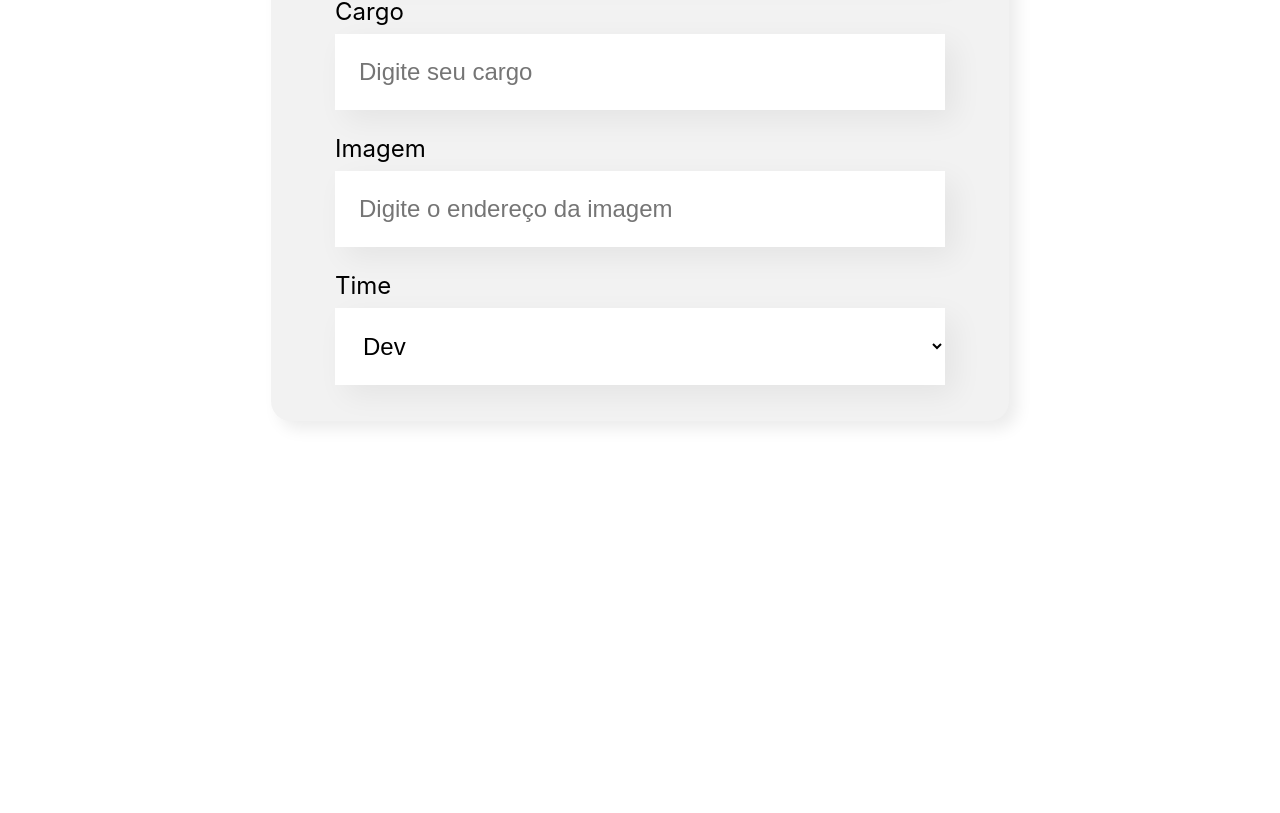
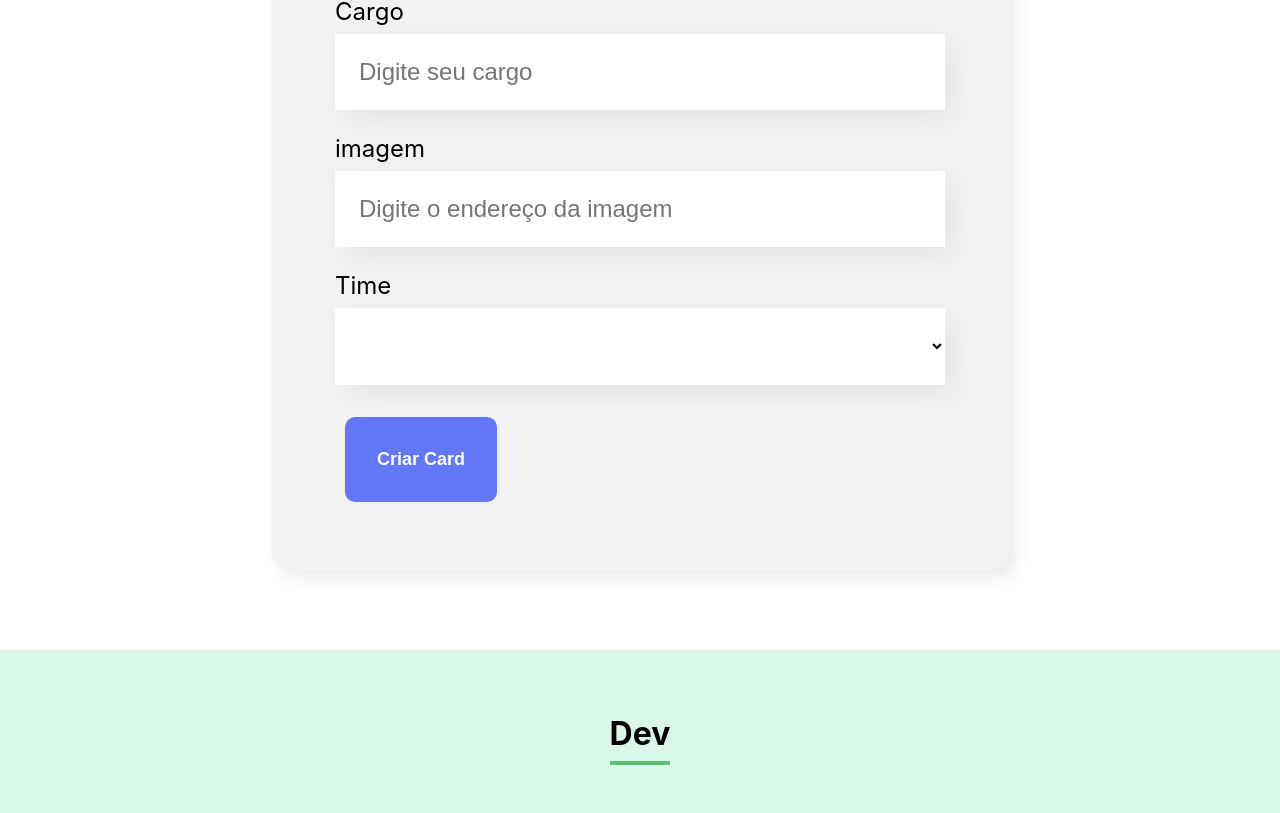
Before and after one commit to khyquer/organo, a React (Create React App) app in the folder organo/: page / in a window 1280 px wide. Shown: the part 827-1640 px from the top of the page. Before the commit the page ends 1328 px from the top, so only its background shows below. Built offline with nearby package versions, Linux system fonts and the light colour scheme; the HTML template or start-up script is replaced by a standard one.

Commit message:
Criar componente dos times

```diff
--- a/organo/src/App.js
+++ b/organo/src/App.js
@@ -1,12 +1,48 @@
+import { useState } from 'react';
 import Banner from './components/Banner'
 import Form from './components/Form';
+import Time from './components/Time';
 
 function App() {
+
+  const times = [
+    {
+
+    },
+    {
+        key: 1,
+        name: 'Dev',
+        colorFirst: '',
+        colorSecond: ''
+    },
+    {
+        key: 2,
+        name: 'Suporte',
+        colorFirst: '',
+        colorSecond: ''
+    },
+    {
+        key: 3,
+        name: 'Front',
+        colorFirst: '',
+        colorSecond: ''
+    }
+];
+
+  const [employee, setEmployee] = useState([])
+
+  const newEmployee = (value) => {
+    setEmployee([...employee, value])
+
+    console.log(employee);
+  }
+
   return (
     <div className="App">
         <Banner />
-        <Form />
-
+        <Form newEmployee={newEmployee} times={times}/>
+        <Time name='Dev'/>
+        <Time name='Suporte'/>
     </div>
   );
 }
--- /dev/null
+++ b/organo/src/components/Button/Button.css
@@ -0,0 +1,16 @@
+.button {
+    background-color: #6278F7;
+    mix-blend-mode: normal;
+    font-weight: 700;
+    font-size: 18px;
+    padding: 32px;
+    border-radius: 10px;
+    border: none;
+    cursor: pointer;
+    color: #FFF;
+    margin: 32px 10px;
+}
+
+.button:hover {
+    color: #95FFD4;
+}
--- /dev/null
+++ b/organo/src/components/Button/index.js
@@ -0,0 +1,11 @@
+import './Button.css'
+
+const Button = (props) => {
+    return (
+        <button className="button">
+            {props.children}
+        </button>
+    )
+}
+
+export default Button
--- a/organo/src/components/Combobox/index.js
+++ b/organo/src/components/Combobox/index.js
@@ -7,8 +7,12 @@ const Combobox = (props) => {
             <label>
                 {props.label}
             </label>
-            <select>
-                {props.itens.map((item, index) => <option key={item.key}>{item.name}</option>)}
+            <select
+                onChange={(e) => props.onChangeEvent(e.target.value)}
+                required={props.required}
+                value={props.value}
+            >
+                {props.itens.map((item) => <option key={item.key}>{item.name}</option>)}
             </select>
         </div>
     )
--- a/organo/src/components/Form/index.js
+++ b/organo/src/components/Form/index.js
@@ -1,27 +1,64 @@
+import {useState} from 'react'
 import './Form.css'
 import TextField from '../TextField';
 import Combobox from '../Combobox';
+import Button from '../Button';
 
-function Form(){
-    const times = [
-        {
-            key: 1,
-            name: 'Dev'
-        },
-        {
-            key: 2,
-            name: 'Suporte'
-        }
-    ];
+function Form(props){
+
+
+
+    const [name, setName] = useState();
+    const [ocupation, setOcupation] = useState();
+    const [image, setImage] = useState();
+    const [time, setTime] = useState();
+
+    const callBackSubmit = (e) => {
+        props.newEmployee({
+            name,
+            ocupation,
+            image,
+            time
+        })
+    }
 
     return (
         <section className="form">
-            <form>
+            <form onSubmit={(e) => {e.preventDefault(); callBackSubmit()}}>
                 <h2>Preencha os dados para criar o card do colaborador.</h2>
-                <TextField label="Nome" placeholder="Digite seu nome"/>
-                <TextField label="Cargo" placeholder="Digite seu cargo" />
-                <TextField label="Imagem"  placeholder="Digite o endereço da imagem"/>
-                <Combobox label="Time" itens={times} />
+                <TextField
+                    label="Nome"
+                    placeholder="Digite seu nome"
+                    required
+                    value = {name}
+                    onChangeEvent = {value => setName(value)}
+                />
+                <TextField
+                    label="Cargo"
+                    placeholder="Digite seu cargo"
+                    required
+                    value = {ocupation}
+                    onChangeEvent = {value => setOcupation(value)}
+                />
+                <TextField
+                    label="imagem"
+                    placeholder="Digite o endereço da imagem"
+                    required
+                    value={image}
+                    onChangeEvent = {value => setImage(value)}
+
+                />
+                <Combobox
+                    label="Time"
+                    itens={props.times}
+                    required
+                    value={time}
+                    onChangeEvent={e => setTime(e)}
+                />
+
+                <Button>
+                    Criar Card
+                </Button>
             </form>
         </section>
     )
--- a/organo/src/components/TextField/index.js
+++ b/organo/src/components/TextField/index.js
@@ -9,7 +9,7 @@ const TextField = (props) => {
             <label>
                 {props.label}
             </label>
-            <input placeholder={placeholderModification}/>
+            <input value={props.value} onChange={(e) => props.onChangeEvent(e.target.value)} placeholder={placeholderModification} required={props.required}/>
         </div>
     )
 }
--- /dev/null
+++ b/organo/src/components/Time/Time.css
@@ -0,0 +1,12 @@
+.time {
+    text-align: center;
+    padding: 32px;
+    background-color: #D9F7E9;
+}
+
+.time h3 {
+    font-size: 32px;
+    border-bottom:  4px solid #57c278;
+    display: inline-block;
+    padding-bottom: 8px;
+}
--- /dev/null
+++ b/organo/src/components/Time/index.js
@@ -0,0 +1,14 @@
+import './Time.css'
+
+const Time = (props) => {
+
+    return (
+        <section className="time">
+            <h3>
+                {props.name}
+            </h3>
+        </section>
+    )
+}
+
+export default Time
```
